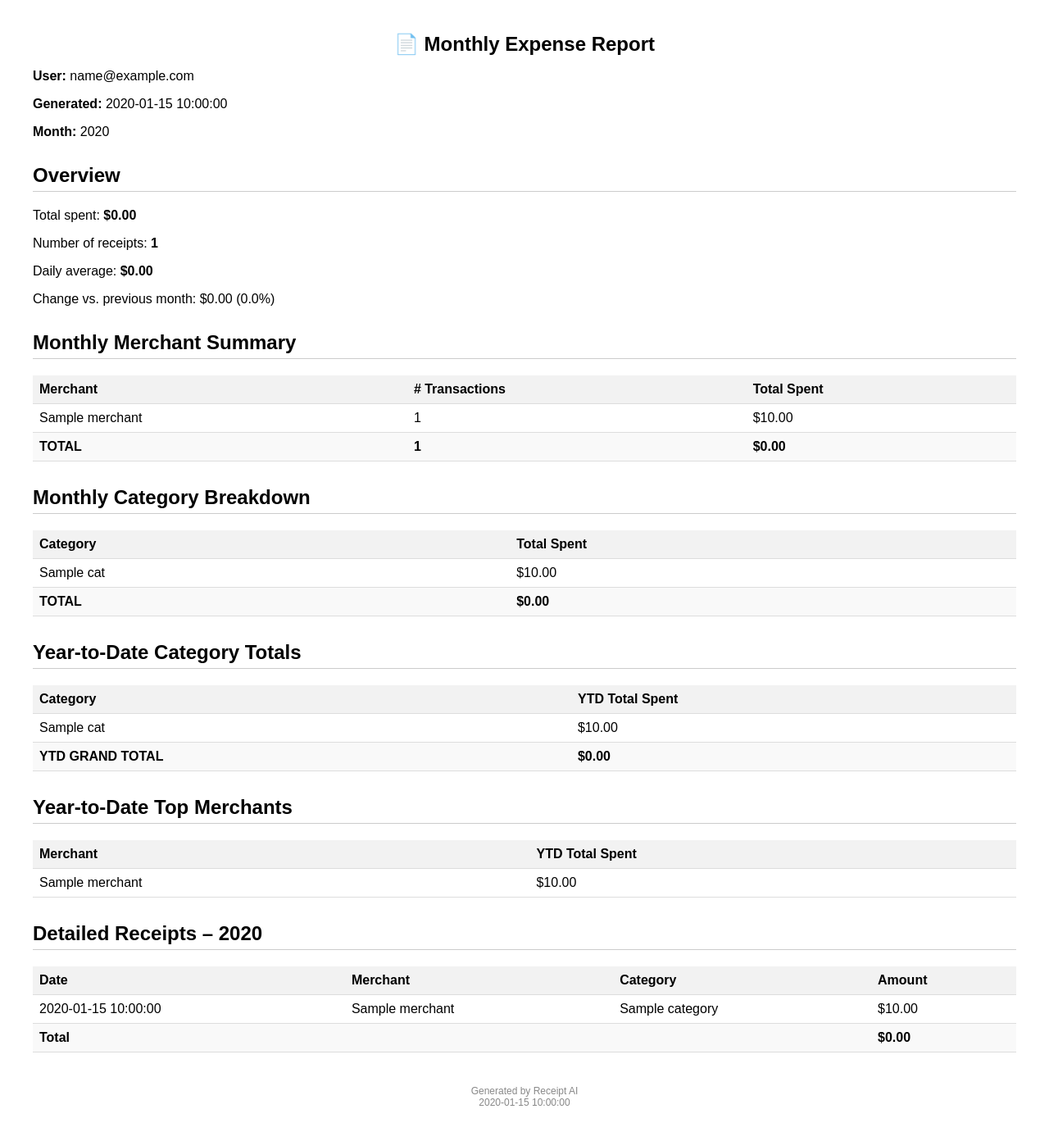
After one commit to carlosgandara/receipt-ai-platform, a Flask app: template templates/report.html in a window 1280 px wide. The commit adds this page. Shown: the whole page at 82% size. Run offline with Flask 3, Linux system fonts and the light colour scheme; the template is opened without the code that fills it: most values are stand-ins (such as "Sample title", 1, 10 or a date in 2020).

Commit message:
Add PDF report feature (WeasyPrint)

```diff
--- a/possibleUpdates.txt
+++ b/possibleUpdates.txt
@@ -32,3 +32,6 @@ Float for money	Currency rounding errors.	Change to integer (cents) or Decimal w
 No receipt deletion	User can't delete mistakes.	Add DELETE endpoint and remove image from storage.
 No bulk upload	Users upload one by one; time‑consuming.	Allow ZIP upload or email‑to‑upload (forward receipts).
 No vendor recognition	AI extracts merchant, but no vendor database.	Add a vendor auto‑complete (suggest previous merchants)
+
+
+-remove images localstorage
--- a/requirements.txt
+++ b/requirements.txt
@@ -13,3 +13,4 @@ openai
 novita-client
 boto3
 gunicorn
+weasyprint
--- a/templates/dashboard.html
+++ b/templates/dashboard.html
@@ -54,7 +54,7 @@
     <a href="/dashboard">Reset Filters</a>
     <a href="/export{{ '?' + request.query_string.decode() if request.query_string else '' }}">⬇️ Export Filtered Data (JSON)</a>
 </div>
-
+<a href="/report?month={{ start_date[:7] }}&year={{ start_date[:4] }}" class="btn">📄 Download PDF Report</a>
 <!-- Charts -->
 <div class="charts">
     <div class="chart-container">
--- /dev/null
+++ b/templates/report.html
@@ -0,0 +1,128 @@
+<!DOCTYPE html>
+<html>
+<head>
+    <meta charset="utf-8">
+    <title>Monthly Expense Report</title>
+    <style>
+        body { font-family: Arial, sans-serif; margin: 40px; }
+        h1 { text-align: center; font-size: 24px; }
+        .section { margin-top: 30px; }
+        .section h2 { border-bottom: 1px solid #ccc; padding-bottom: 5px; }
+        table { width: 100%; border-collapse: collapse; margin-top: 10px; }
+        th, td { padding: 8px; text-align: left; border-bottom: 1px solid #ddd; }
+        th { background-color: #f2f2f2; }
+        .total-row { font-weight: bold; background-color: #f9f9f9; }
+        .footer { margin-top: 40px; text-align: center; font-size: 12px; color: #888; }
+    </style>
+</head>
+<body>
+    <h1>📄 Monthly Expense Report</h1>
+    <p><strong>User:</strong> {{ user_email }}</p>
+    <p><strong>Generated:</strong> {{ generated_date }}</p>
+    <p><strong>Month:</strong> {{ month_year }}</p>
+
+    <!-- Overview -->
+    <div class="section">
+        <h2>Overview</h2>
+        <p>Total spent: <strong>${{ "%.2f"|format(month_total) }}</strong></p>
+        <p>Number of receipts: <strong>{{ month_count }}</strong></p>
+        <p>Daily average: <strong>${{ "%.2f"|format(daily_avg) }}</strong></p>
+        <p>Change vs. previous month:
+            {% if change > 0 %}+{% endif %}${{ "%.2f"|format(change) }}
+            ({{ "%.1f"|format(change_pct) }}%)
+        </p>
+    </div>
+
+    <!-- Monthly Merchant Summary -->
+    <div class="section">
+        <h2>Monthly Merchant Summary</h2>
+        <table>
+            <thead>
+                <tr><th>Merchant</th><th># Transactions</th><th>Total Spent</th></tr>
+            </thead>
+            <tbody>
+                {% for merchant, total in merchant_summary %}
+                <tr>
+                    <td>{{ merchant }}</td>
+                    <td>{{ merchant_counts[merchant] }}</td>
+                    <td>${{ "%.2f"|format(total) }}</td>
+                </tr>
+                {% endfor %}
+                <tr class="total-row">
+                    <td><strong>TOTAL</strong></td>
+                    <td>{{ month_count }}</td>
+                    <td>${{ "%.2f"|format(month_total) }}</td>
+                </tr>
+            </tbody>
+        </table>
+    </div>
+
+    <!-- Monthly Category Breakdown -->
+    <div class="section">
+        <h2>Monthly Category Breakdown</h2>
+        <table>
+            <thead><tr><th>Category</th><th>Total Spent</th></tr></thead>
+            <tbody>
+                {% for cat, total in category_summary %}
+                <tr><td>{{ cat }}</td><td>${{ "%.2f"|format(total) }}</td></tr>
+                {% endfor %}
+                <tr class="total-row"><td><strong>TOTAL</strong></td><td>${{ "%.2f"|format(month_total) }}</td></tr>
+            </tbody>
+        </table>
+    </div>
+
+    <!-- YTD Category Totals -->
+    <div class="section">
+        <h2>Year‑to‑Date Category Totals</h2>
+        <table>
+            <thead><tr><th>Category</th><th>YTD Total Spent</th></tr></thead>
+            <tbody>
+                {% for cat, total in ytd_category_summary %}
+                <tr><td>{{ cat }}</td><td>${{ "%.2f"|format(total) }}</td></tr>
+                {% endfor %}
+                <tr class="total-row"><td><strong>YTD GRAND TOTAL</strong></td><td>${{ "%.2f"|format(ytd_total) }}</td></tr>
+            </tbody>
+        </table>
+    </div>
+
+    <!-- YTD Top Merchants -->
+    <div class="section">
+        <h2>Year‑to‑Date Top Merchants</h2>
+        <table>
+            <thead><tr><th>Merchant</th><th>YTD Total Spent</th></tr></thead>
+            <tbody>
+                {% for merchant, total in ytd_merchant_summary %}
+                <tr><td>{{ merchant }}</td><td>${{ "%.2f"|format(total) }}</td></tr>
+                {% endfor %}
+            </tbody>
+        </table>
+    </div>
+
+    <!-- Detailed Receipts -->
+    <div class="section">
+        <h2>Detailed Receipts – {{ month_year }}</h2>
+        <table>
+            <thead><tr><th>Date</th><th>Merchant</th><th>Category</th><th>Amount</th></tr></thead>
+            <tbody>
+                {% for r in receipts %}
+                <tr>
+                    <td>{{ r.date }}</td>
+                    <td>{{ r.merchant }}</td>
+                    <td>{{ r.category }}</td>
+                    <td>${{ "%.2f"|format(r.total) }}</td>
+                </tr>
+                {% endfor %}
+                <tr class="total-row">
+                    <td colspan="3"><strong>Total</strong></td>
+                    <td>${{ "%.2f"|format(month_total) }}</td>
+                </tr>
+            </tbody>
+        </table>
+    </div>
+
+    <div class="footer">
+        Generated by Receipt AI<br>
+        {{ generated_date }}
+    </div>
+</body>
+</html>
```
Also changed, not shown: NgnixSetup.txt (+87 -0 lines), app/routes/dashboard.py (+29 -0 lines), app/utils/report.py (added, +128 -0 lines), templates/upload.html (+58 -6 lines).
